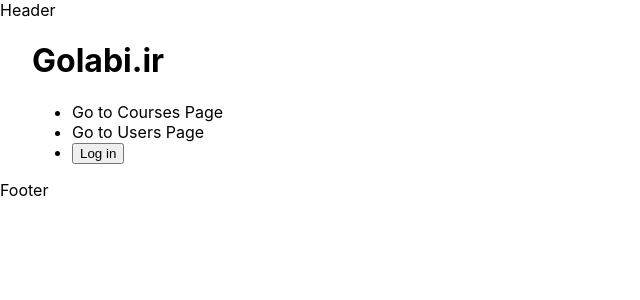
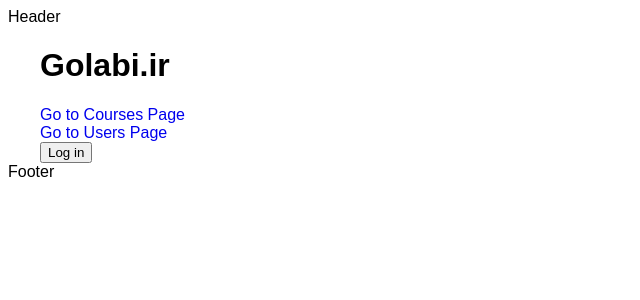
Before and after one commit to golabisib/learnNextJs, a Next.js app in the folder next-app/: page / in a window 1280 px wide. Shown: the top 300 px of the page, without its empty margins (0-640 px from the left). Built offline with nearby package versions, Linux system fonts and the light colour scheme.

Commit message:
fix: The Global styles is add.

```diff
--- a/next-app/styles/globals.css
+++ b/next-app/styles/globals.css
@@ -1,26 +1,13 @@
-html,
 body {
-  padding: 0;
-  margin: 0;
-  font-family: -apple-system, BlinkMacSystemFont, Segoe UI, Roboto, Oxygen,
-    Ubuntu, Cantarell, Fira Sans, Droid Sans, Helvetica Neue, sans-serif;
+    font-family: Arial, Helvetica, sans-serif;
 }
 
 a {
-  color: inherit;
-  text-decoration: none;
+    text-decoration: none;
 }
 
-* {
-  box-sizing: border-box;
+ul {
+    list-style-type: none;
+    padding: 0;
+    margin: 0;
 }
-
-@media (prefers-color-scheme: dark) {
-  html {
-    color-scheme: dark;
-  }
-  body {
-    color: white;
-    background: black;
-  }
-}
```
